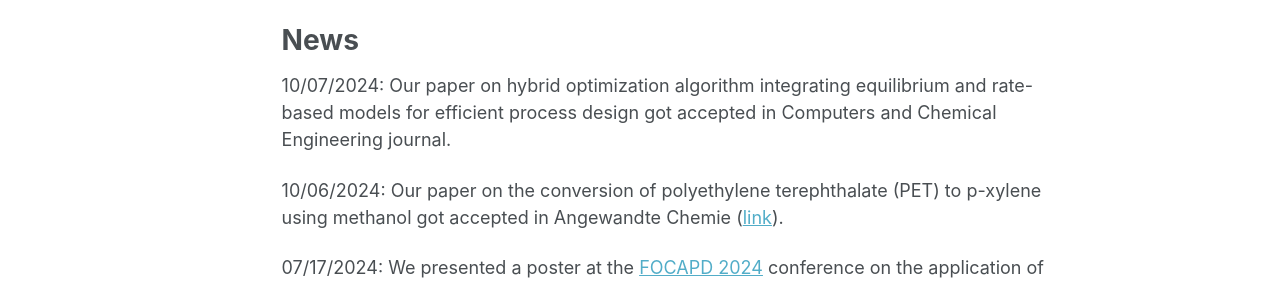
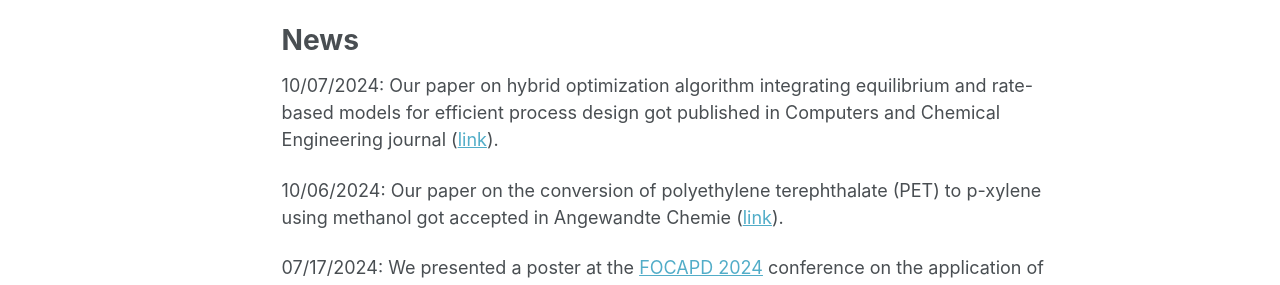
Before and after one commit to aiftakher/aiftakher.github.io, a Jekyll site: the page built from _pages/about.md, in a window 1280 px wide and 1339 px high. Shown: the part 599-884 px from the top of the window. Built offline with Jekyll 4.4.1, drawn with Linux system fonts in a browser that asks for light colours; some web fonts are replaced.

Commit message:
Update about.md

```diff
--- a/_pages/about.md
+++ b/_pages/about.md
@@ -15,7 +15,7 @@ My CV can be found [here](https://aiftakher.github.io/files/1.1_Ashfaq_CV.pdf).
 
 News
 ======
-10/07/2024: Our paper on hybrid optimization algorithm integrating equilibrium and rate-based models for efficient process design got accepted in Computers and Chemical Engineering journal.
+10/07/2024: Our paper on hybrid optimization algorithm integrating equilibrium and rate-based models for efficient process design got published in Computers and Chemical Engineering journal ([link]([https://onlinelibrary.wiley.com/doi/10.1002/anie.202416384#](https://www.sciencedirect.com/science/article/pii/S0098135424003089?via%3Dihub))).
 
 10/06/2024: Our paper on the conversion of polyethylene terephthalate (PET) to p-xylene using methanol got accepted in Angewandte Chemie ([link](https://onlinelibrary.wiley.com/doi/10.1002/anie.202416384#)).
 
```
